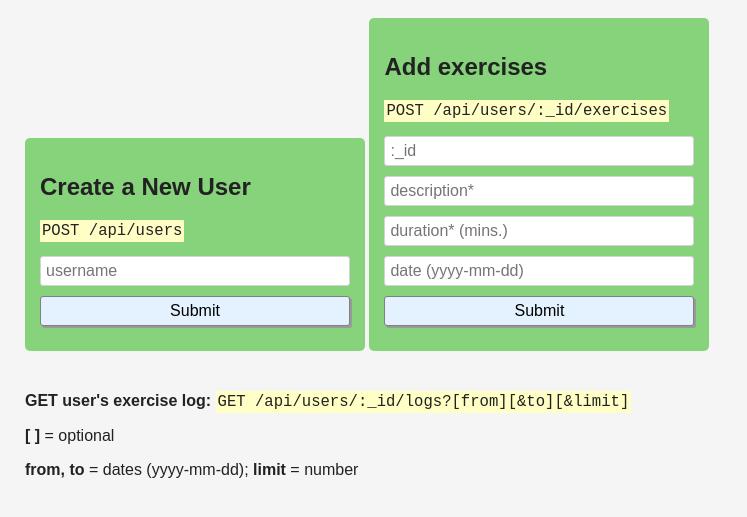
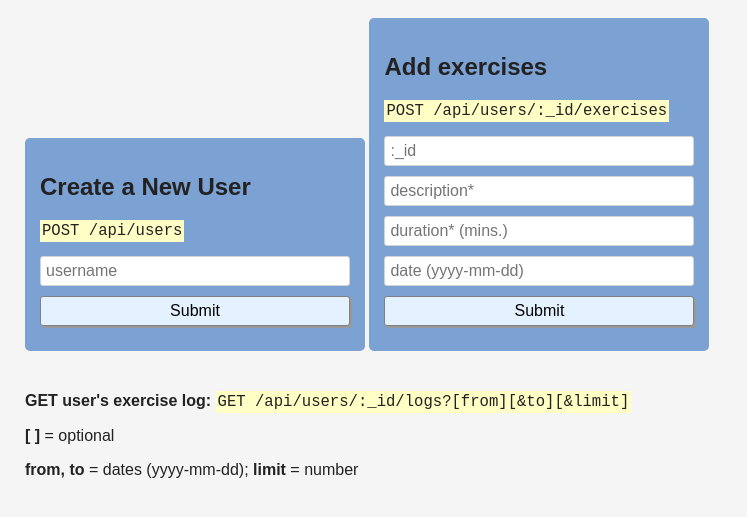
Before and after one commit to LuciaGaud/exercisetracker, a website: page views/index.html in a window 1280 px wide. Shown: the part 65-582 px from the top of the page, without its empty margins (0-747 px from the left). Drawn offline with Linux system fonts and the light colour scheme; files that its build step writes are made by us from their sources.

Commit message:
changed favicon and colors on the frontend

```diff
--- a/public/style.css
+++ b/public/style.css
@@ -21,7 +21,7 @@ p {
 form {
   margin-bottom: 25px;
   padding: 15px;
-  background-color: #87D37C;
+  background-color: #7ca2d3;
   display: inline-block;
   width: 100%;
   max-width: 340px;
--- a/views/index.html
+++ b/views/index.html
@@ -2,7 +2,6 @@
 <html>
   <head>
     <title>Exercise Tracker | freeCodeCamp</title>
-    <link rel="shortcut icon" href="https://cdn.freecodecamp.org/universal/favicons/favicon.ico"  type="image/x-icon" />
     <link href="https://fonts.googleapis.com/css?family=Roboto" rel="stylesheet" type="text/css" />
     <link href="style.css" rel="stylesheet" type="text/css" />
   </head>
```
